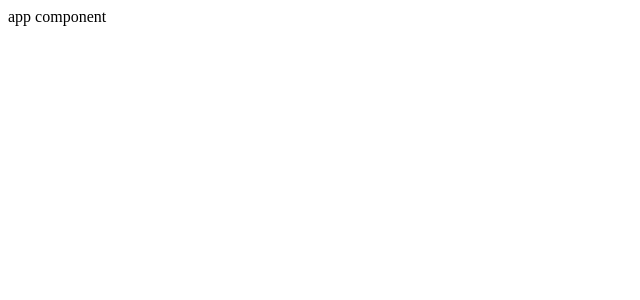
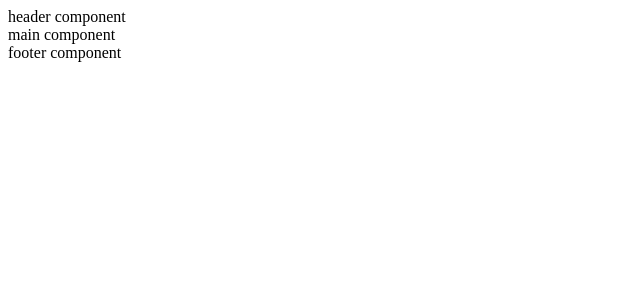
Before and after one commit to kou-pg-0131/nojov-ui, a React (Create React App) app: page / in a window 1280 px wide. Shown: the top 300 px of the page, without its empty margins (0-640 px from the left). Built offline with nearby package versions, Linux system fonts and the light colour scheme.

Commit message:
header, footer, main コンポーネントを作成

```diff
--- a/src/views/layouts/app/index.tsx
+++ b/src/views/layouts/app/index.tsx
@@ -1,7 +1,15 @@
 import React from 'react';
+
+import { Header } from '../header';
+import { Main } from '../main';
+import { Footer } from '../footer';
 
 export const App: React.FC = () => {
   return (
-    <div>app component</div>
+    <div>
+      <Header/>
+      <Main/>
+      <Footer/>
+    </div>
   );
 };
--- /dev/null
+++ b/src/views/layouts/footer/index.tsx
@@ -0,0 +1,7 @@
+import React from 'react';
+
+export const Footer: React.FC = () => {
+  return (
+    <div>footer component</div>
+  );
+};
--- /dev/null
+++ b/src/views/layouts/header/index.tsx
@@ -0,0 +1,7 @@
+import React from 'react';
+
+export const Header: React.FC = () => {
+  return (
+    <div>header component</div>
+  );
+};
--- /dev/null
+++ b/src/views/layouts/main/index.tsx
@@ -0,0 +1,7 @@
+import React from 'react';
+
+export const Main: React.FC = () => {
+  return (
+    <div>main component</div>
+  );
+};
```
